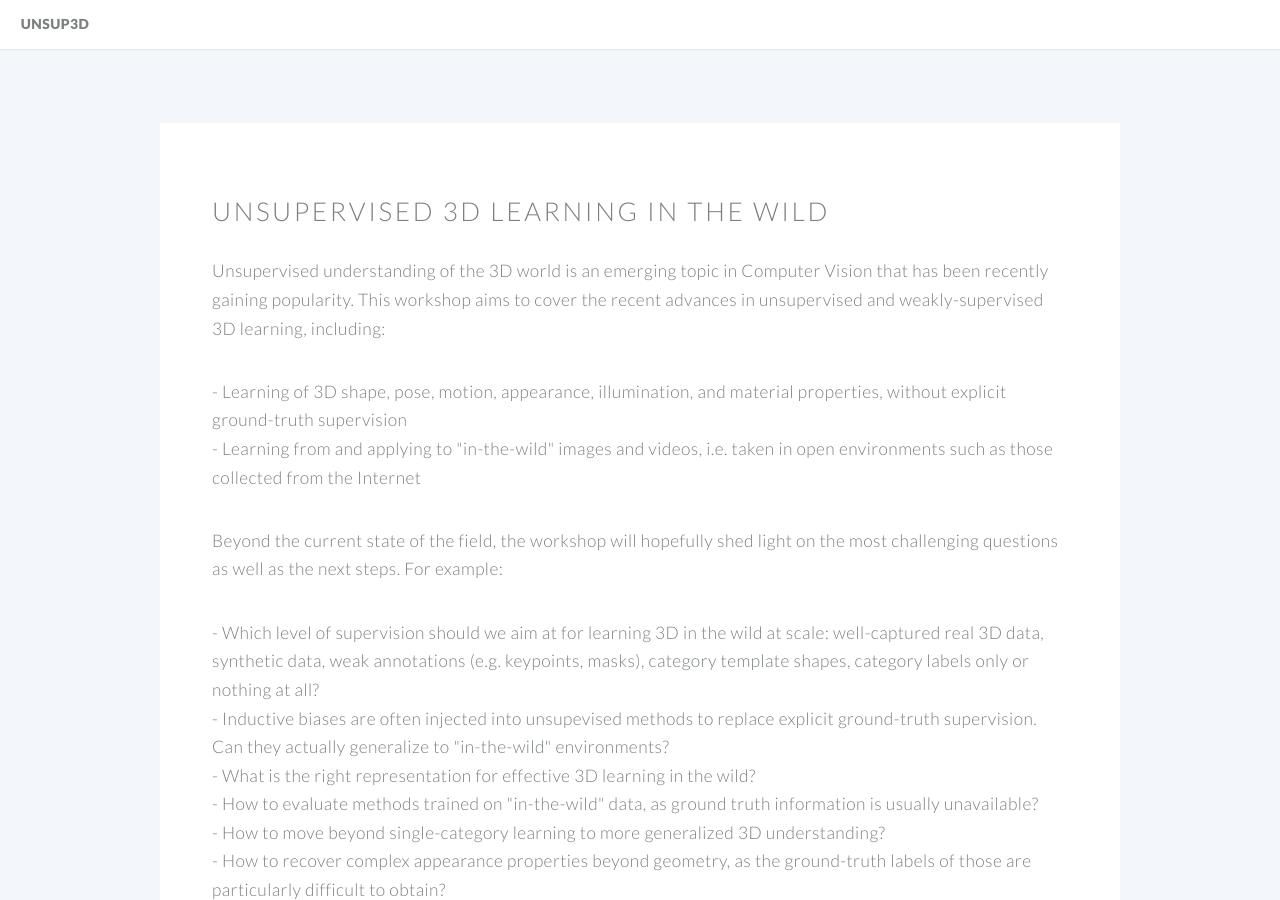
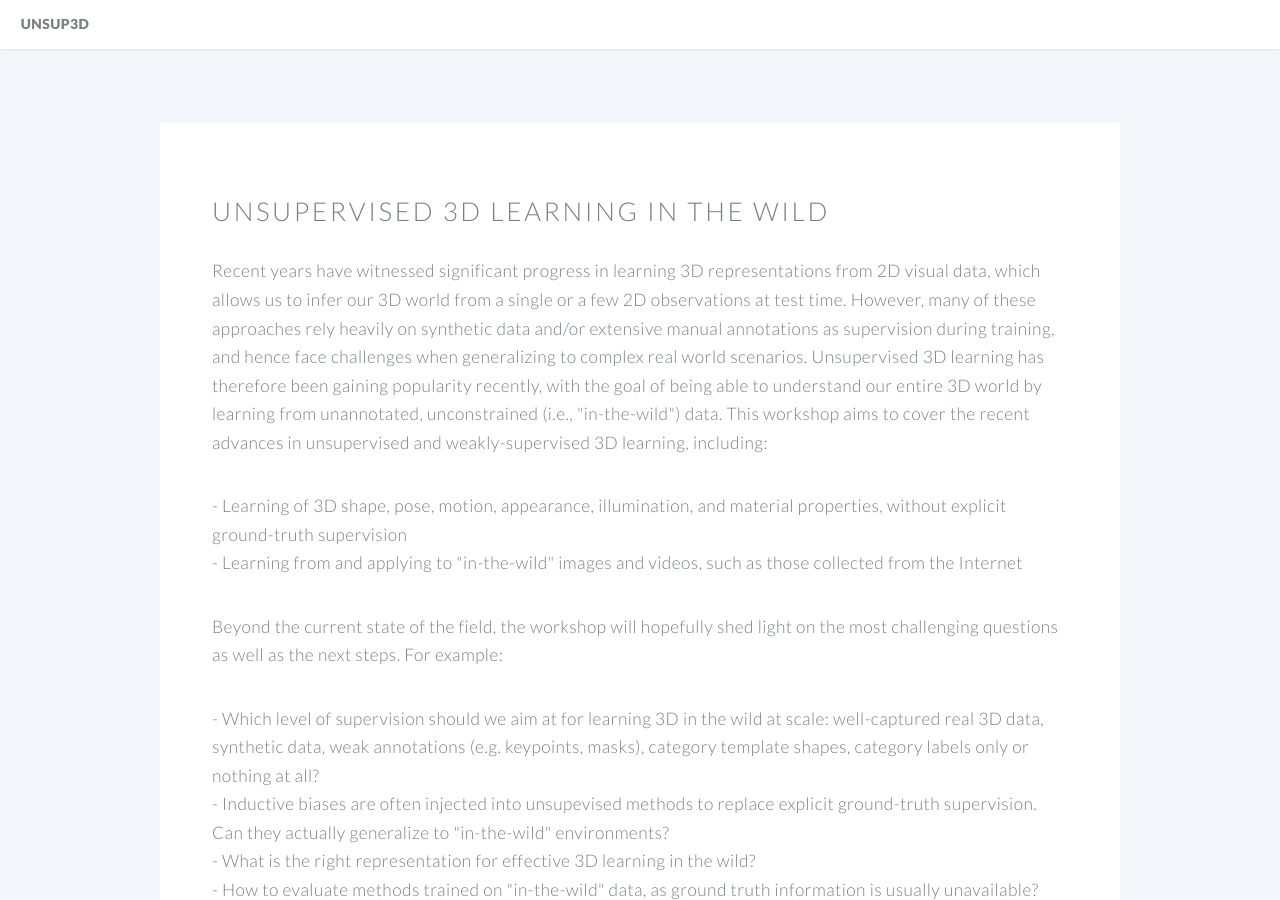
Before and after one commit to unsup3d/unsup3d.github.io, a Jekyll site: the page built from index.html, in a window 1280 px wide and 900 px high, scrolled down 475 px. Built offline with Jekyll 4.4.1, drawn with Linux system fonts in a browser that asks for light colours.

Commit message:
minor edits to the descriptions

```diff
--- a/index.html
+++ b/index.html
@@ -18,11 +18,12 @@ banner: images/banner.jpg
           <h2>Unsupervised 3D Learning in the Wild</h2>
         </header>
         <p>
-          Unsupervised understanding of the 3D world is an emerging topic in Computer Vision that has been recently gaining popularity. This workshop aims to cover the recent advances in unsupervised and weakly-supervised 3D learning, including:
+          Recent years have witnessed significant progress in learning 3D representations from 2D visual data, which allows us to infer our 3D world from a single or a few 2D observations at test time. However, many of these approaches rely heavily on synthetic data and/or extensive manual annotations as supervision during training, and hence face challenges when generalizing to complex real world scenarios.
+          Unsupervised 3D learning has therefore been gaining popularity recently, with the goal of being able to understand our entire 3D world by learning from unannotated, unconstrained (i.e., "in-the-wild") data. This workshop aims to cover the recent advances in unsupervised and weakly-supervised 3D learning, including:
         </p>
         <ul>
           <li>- Learning of 3D shape, pose, motion, appearance, illumination, and material properties, without explicit ground-truth supervision</li>
-          <li>- Learning from and applying to "in-the-wild" images and videos, i.e. taken in open environments such as those collected from the Internet</li>
+          <li>- Learning from and applying to "in-the-wild" images and videos, such as those collected from the Internet</li>
         </ul>
         <p>
           Beyond the current state of the field, the workshop will hopefully shed light on the most challenging questions as well as the next steps. For example:
```
